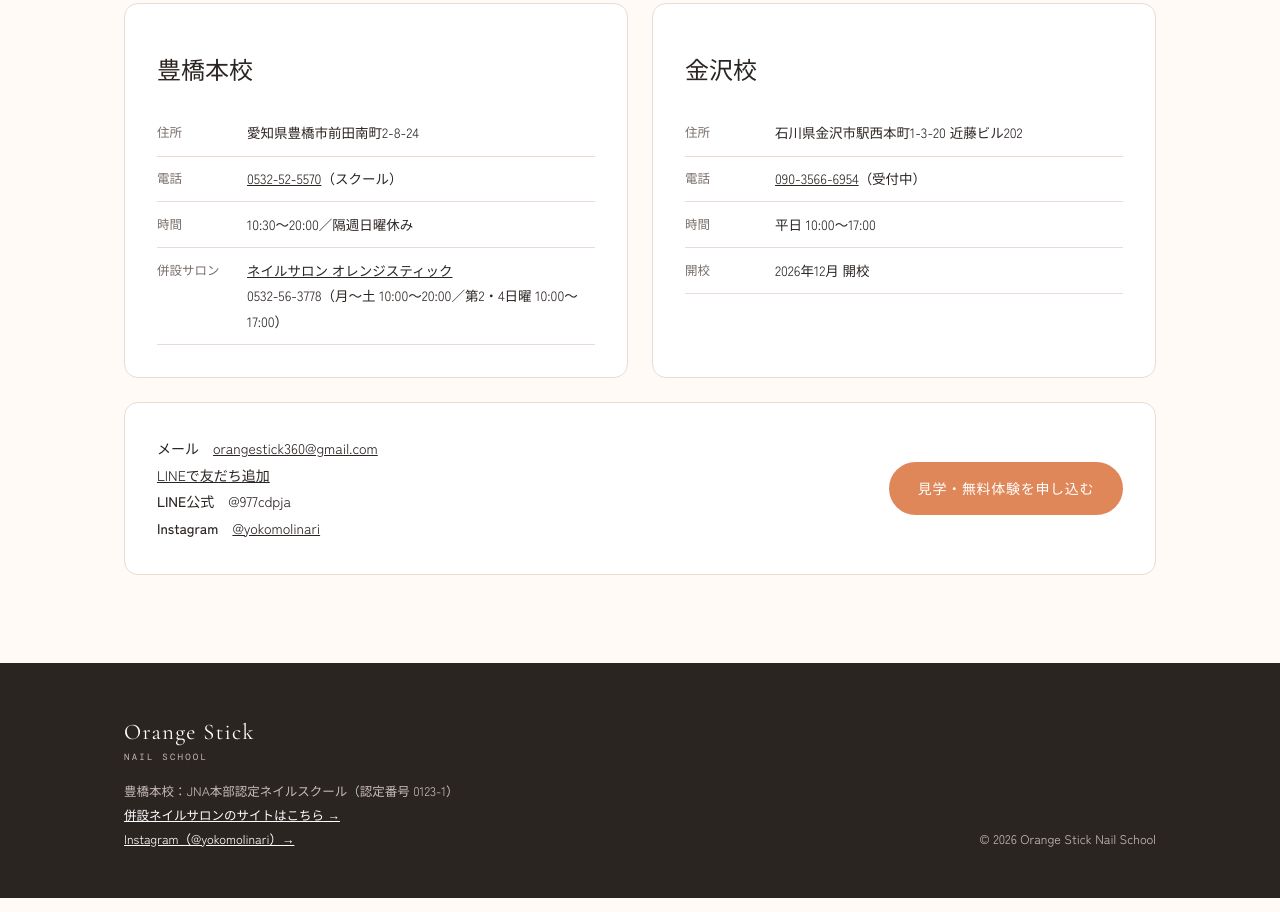
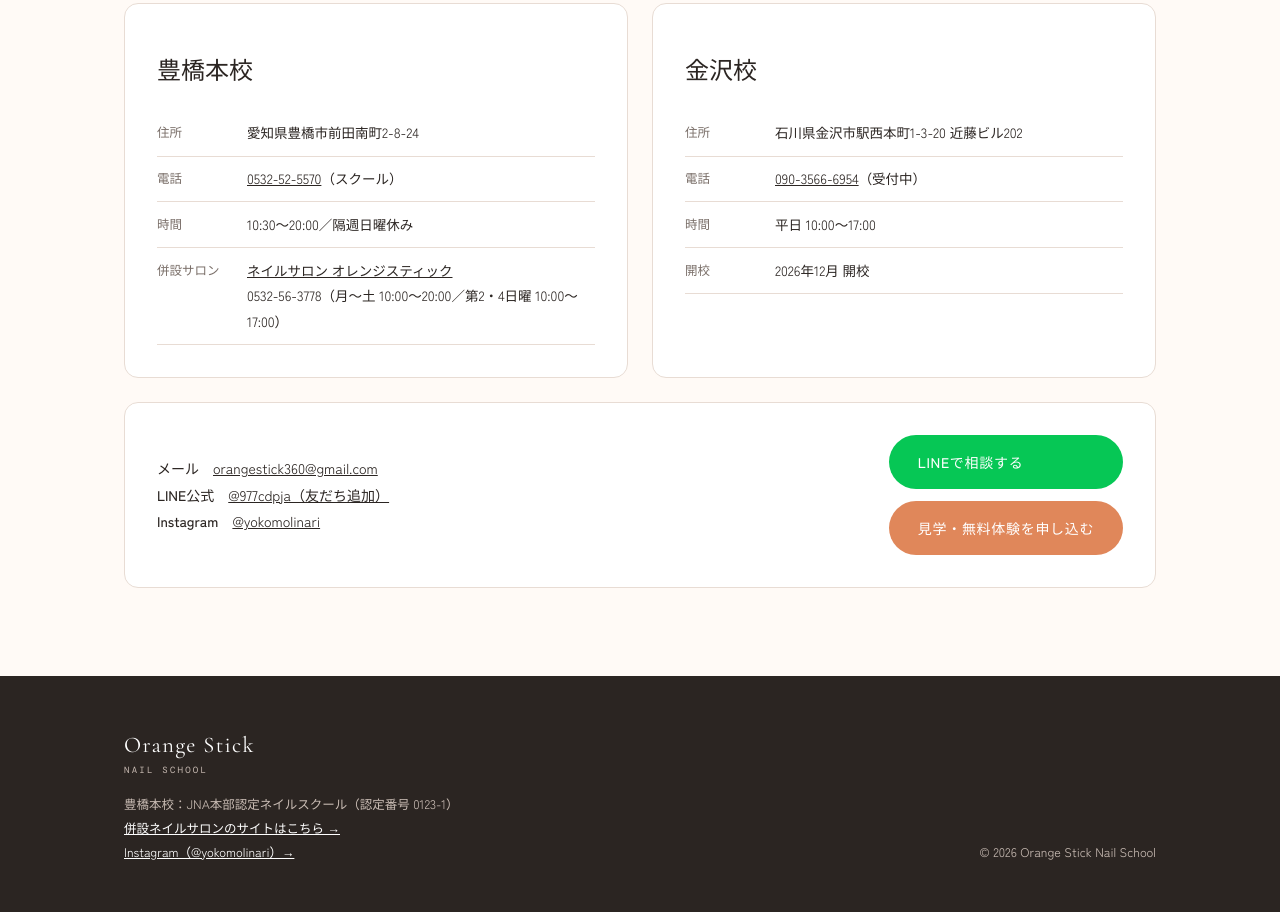
Before and after one commit to lpirie16-ship-it/orangestickNschool, a plain HTML site: page index.html in a window 1280 px wide. Shown: the part 6964-7876 px from the top of the page. Drawn offline with nearby package versions, Linux system fonts and the light colour scheme; a script that the page names is missing.

Commit message:
Update index.html

```diff
--- a/index.html
+++ b/index.html
@@ -432,11 +432,13 @@ footer .logo{color:#fff}
     <div class="card" style="margin-top:1.5rem;display:flex;flex-wrap:wrap;gap:2rem;justify-content:space-between;align-items:center">
       <div style="font-size:14px">
         <div><b style="font-weight:500">メール</b>　<a href="mailto:orangestick360@gmail.com">orangestick360@gmail.com</a></div>
-        <a href="https://line.me/R/ti/p/@977cdpja">LINEで友だち追加</a>
-        <div><b style="font-weight:500">LINE公式</b>　@977cdpja</div>
+        <div><b style="font-weight:500">LINE公式</b>　<a href="https://line.me/R/ti/p/@977cdpja" target="_blank">@977cdpja（友だち追加）</a></div>
         <div><b style="font-weight:500">Instagram</b>　<a href="https://www.instagram.com/yokomolinari/" target="_blank">@yokomolinari</a></div>
       </div>
-      <a href="#recruit" class="btn" onclick="openTab('student')">見学・無料体験を申し込む</a>
+      <div style="display:flex;flex-direction:column;gap:.75rem">
+        <a href="https://line.me/R/ti/p/@977cdpja" target="_blank" class="btn" style="background:#06C755;border-color:#06C755;color:#fff">LINEで相談する</a>
+        <a href="#recruit" class="btn" onclick="openTab('student')">見学・無料体験を申し込む</a>
+      </div>
     </div>
   </div>
 </section>
```
